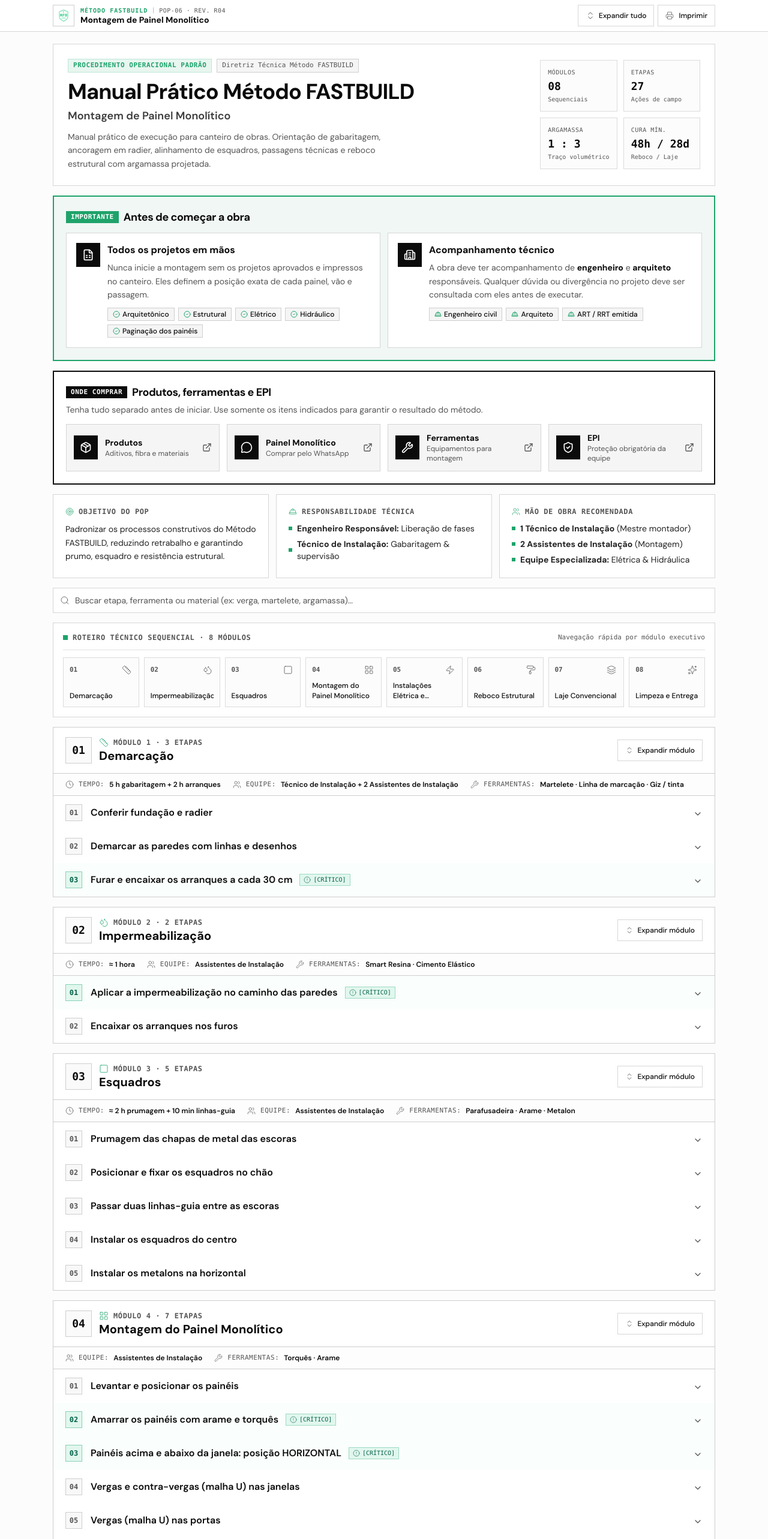
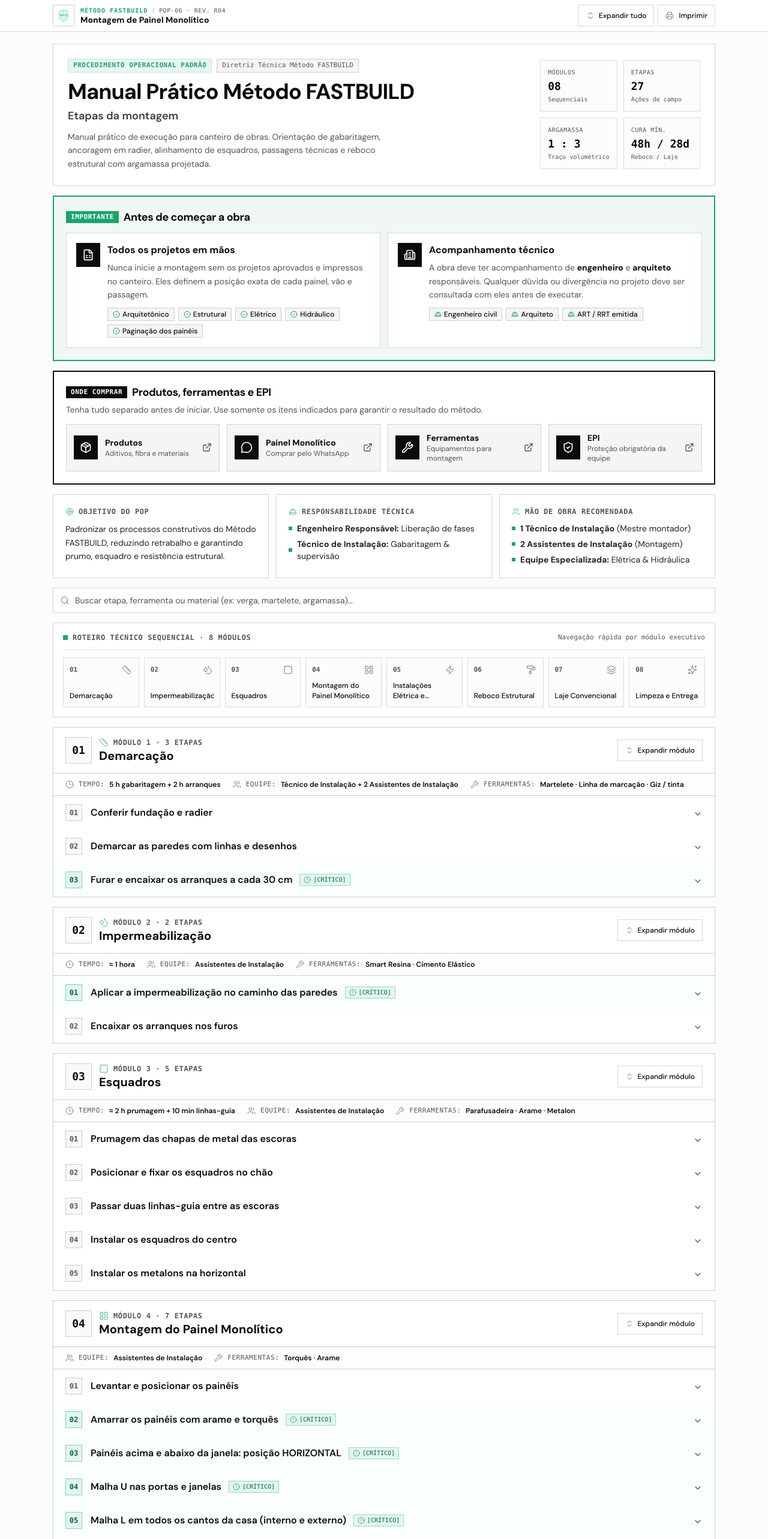
Before and after one commit to gabrieloevangelista/pop-metodo-fastbuild, a Next.js app: page / in a window 1280 px wide. Shown: the top 2566 px of the page at 60% size. Built offline with nearby package versions, Linux system fonts and the light colour scheme.

Commit message:
Add L-mesh corner step and rename subtitle to Etapas da montagem

```diff
--- a/app/page.tsx
+++ b/app/page.tsx
@@ -173,14 +173,16 @@ const modules: Array<{
  "Atenção à orientação: as paredes ficam na vertical, mas os painéis que formam a parte de cima e de baixo da janela são colocados na posição HORIZONTAL. Conferir o projeto antes de fixar.",
  },
  {
- title: "Vergas e contra-vergas (malha U) nas janelas",
+ title: "Malha U nas portas e janelas",
+ highlight: true,
  details:
- "Coloque vergas e contra-vergas com malha U nas 4 extremidades de cada janela, total de 4 unidades por janela. Prenda com arame usando a torquês.",
+ "Coloque a malha U (vergas e contra-vergas) em todas as aberturas. Janelas: nas 4 extremidades, total de 4 unidades por janela. Portas: na parte de cima, 1 unidade por porta. Prenda com arame usando a torquês.",
  },
  {
- title: "Vergas (malha U) nas portas",
+ title: "Malha L em todos os cantos da casa (interno e externo)",
+ highlight: true,
  details:
- "Coloque verga em malha U na parte de cima de cada porta, 1 unidade por porta. Prenda com arame e torquês.",
+ "Coloque a malha L em TODOS os cantos da casa, tanto na face interna quanto na face externa das paredes. Ela reforça o encontro entre os painéis e evita fissuras nas quinas. Prenda com arame usando a torquês.",
  },
  {
  title: "Malha “band-ai” a 45° nas quinas das janelas",
@@ -422,7 +424,7 @@ export default function Page() {
  Manual Prático Método FASTBUILD
  </h1>
  <p className="text-base md:text-lg font-semibold text-foreground/80 mb-2.5">
- Montagem de Painel Monolítico
+ Etapas da montagem
  </p>
  <p className="text-xs md:text-sm text-muted-foreground leading-relaxed max-w-xl">
  Manual prático de execução para canteiro de obras. Orientação de gabaritagem, ancoragem em radier, alinhamento de esquadros, passagens técnicas e reboco estrutural com argamassa projetada.
```
